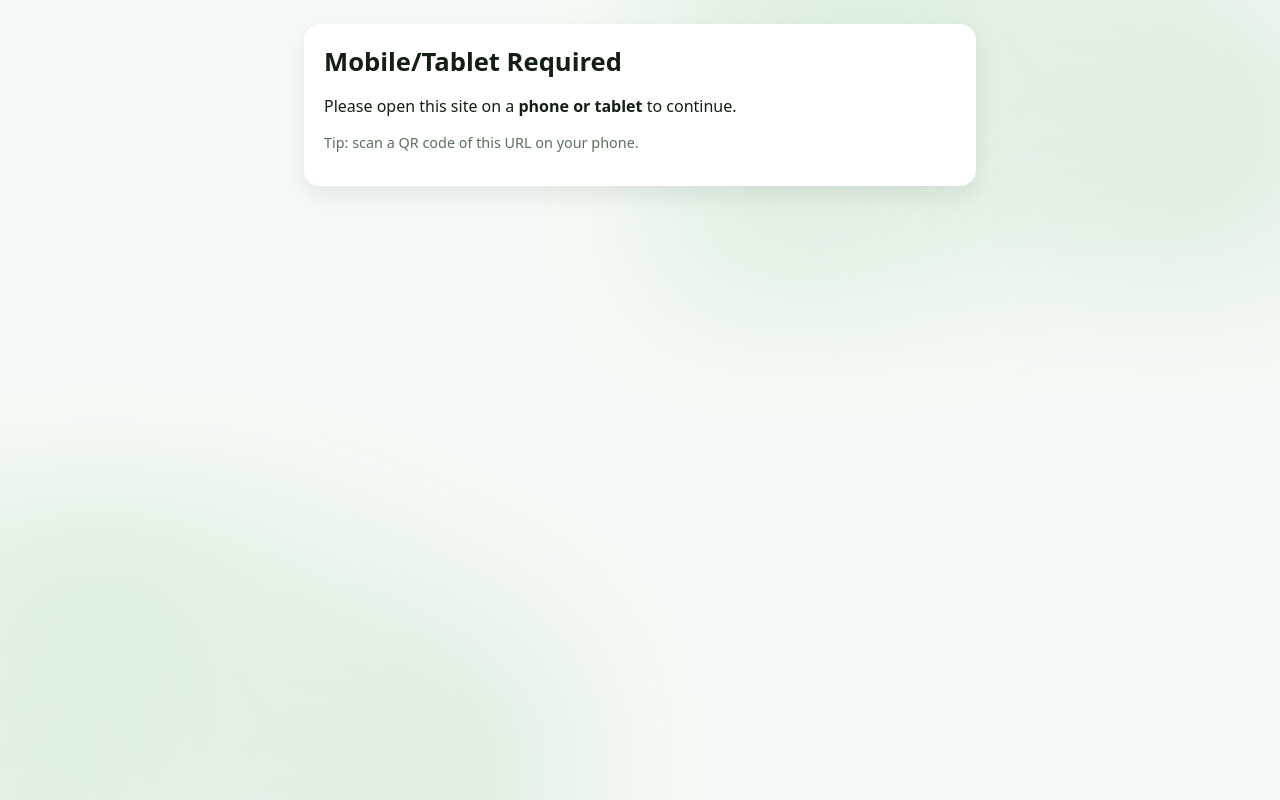
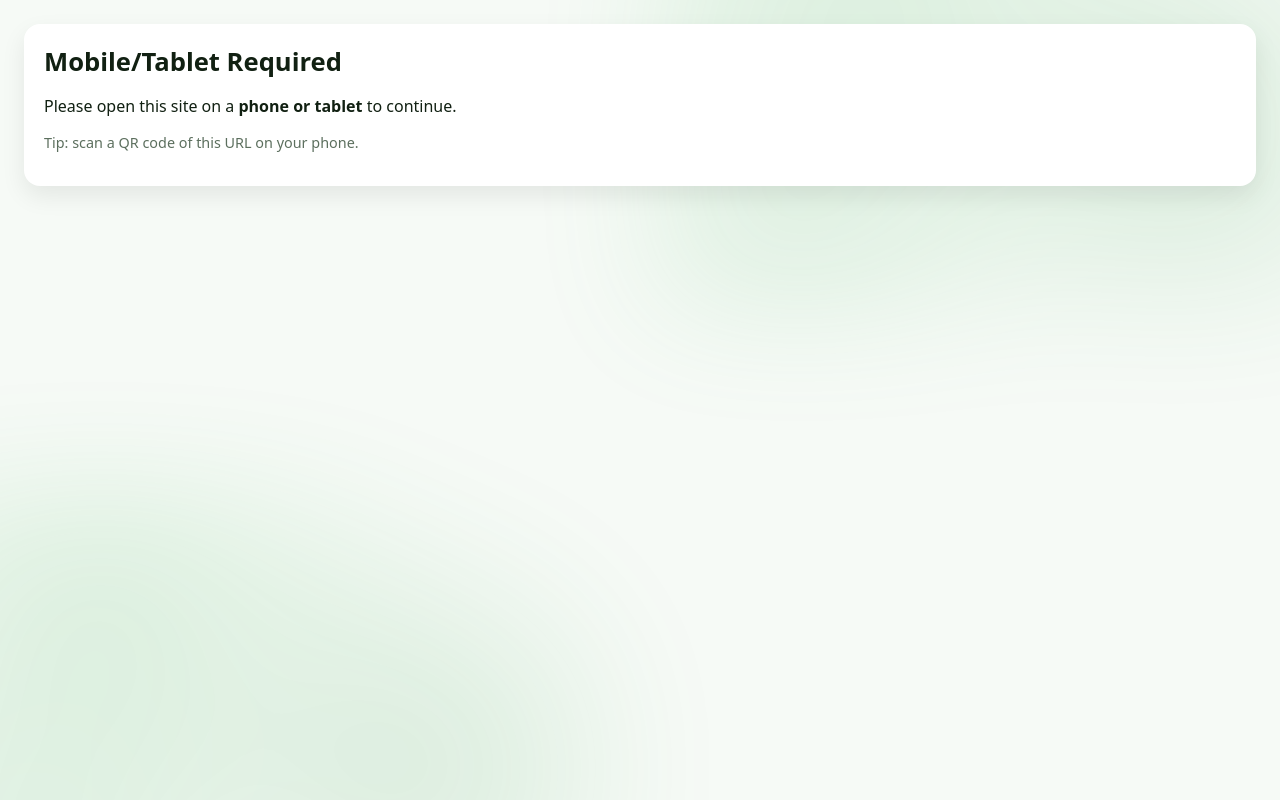
Before and after one commit to Midnight92/mobile-checkin, a website: page public/index.html in a window 1280 px wide. Drawn offline with Linux system fonts and the light colour scheme.

Commit message:
fixed admin dsahboard styling

```diff
--- a/public/styles.css
+++ b/public/styles.css
@@ -1,7 +1,7 @@
 :root { --bg:#f6faf6; --card:#ffffff; --text:#112012; --muted:#5c6f5e; --accent:#007a33; /* PDO green-ish */ }
 *{box-sizing:border-box}
 body{margin:0;font-family:system-ui,-apple-system,Segoe UI,Roboto,Ubuntu,Arial,sans-serif;background:var(--bg);color:var(--text);}
-.container{max-width:720px;margin:0 auto;padding:24px;position:relative;}
+.container{max-width:100%;margin:0 auto;padding:24px;position:relative;}
 /* soft logo-like blobs */
 body::before, body::after{
   content:""; position:fixed; inset:-20vh -10vw auto auto; width:60vw; height:60vh; filter:blur(60px); opacity:.15; z-index:-1;
```
Also changed, not shown: README_DEPLOY.md.
